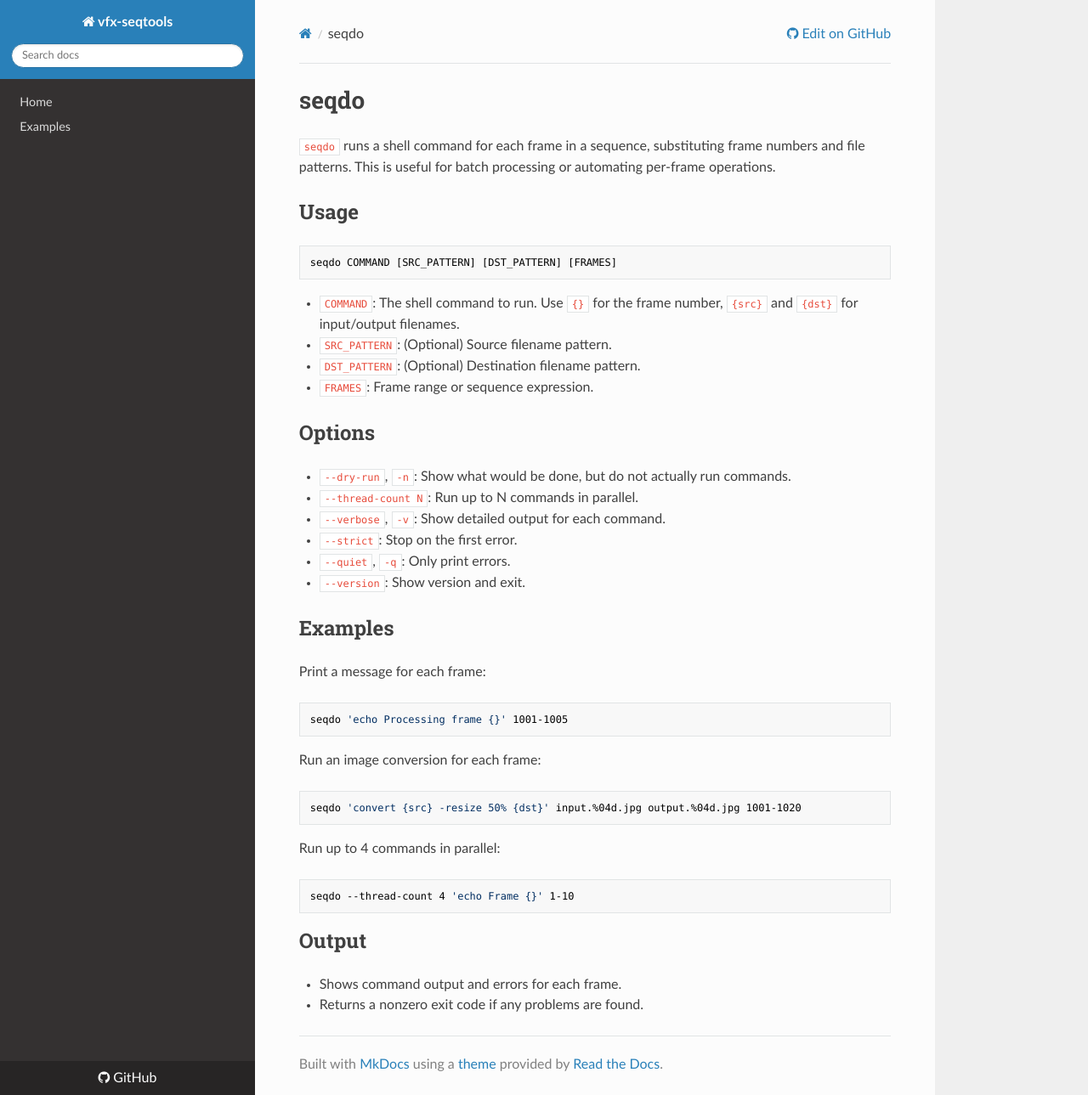
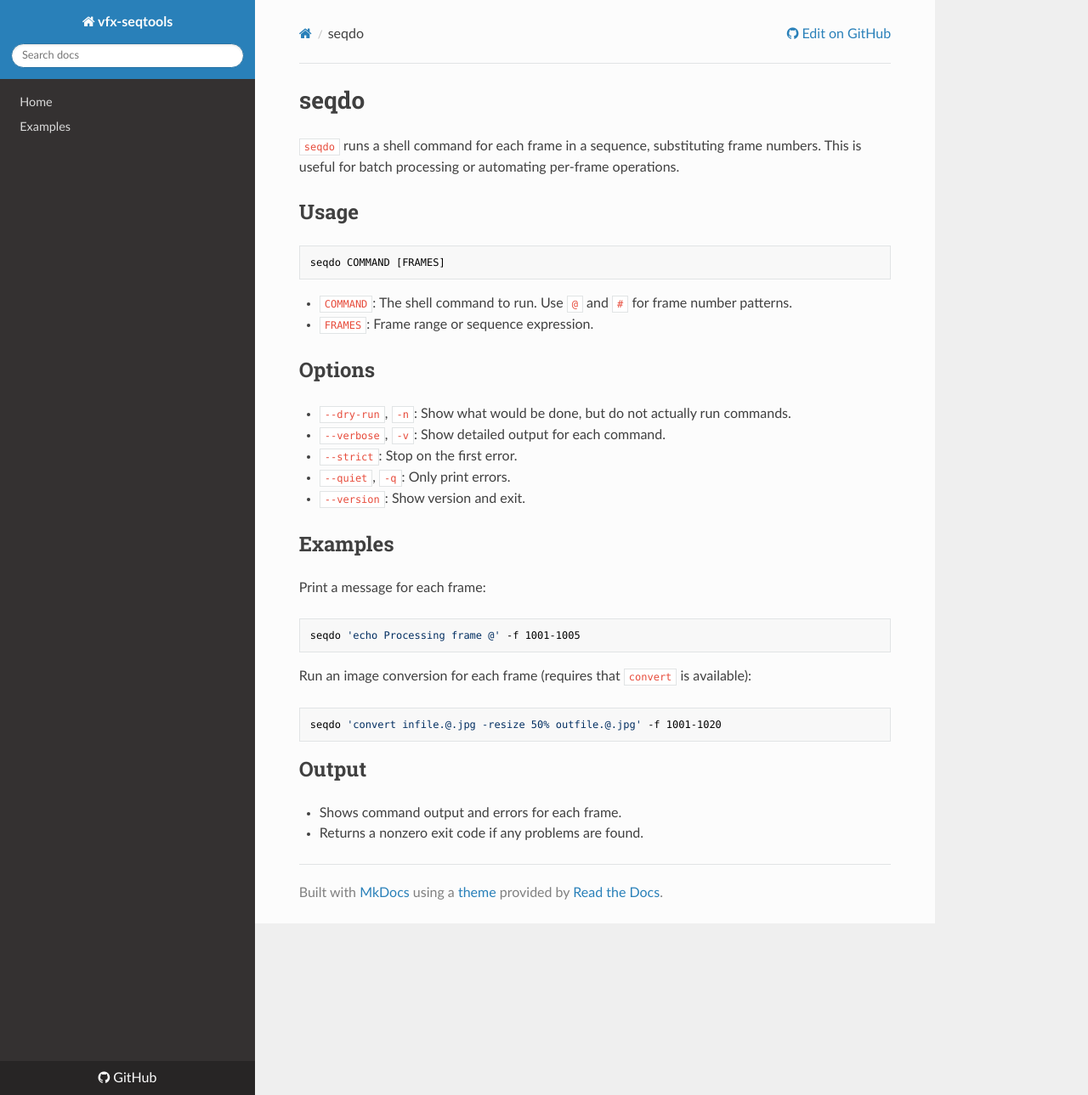
Before and after one commit to jdmacleod/vfx-seqtools, an MkDocs documentation site: the page built from docs/seqdo.md, in a window 1280 px wide and 1289 px high. Shown: the whole window at 85% size. Built offline with MkDocs 1.6.1, drawn with Linux system fonts in a browser that asks for light colours; nearby versions of some CDN libraries.

Commit message:
chore: align seqdo options and documentation

````diff
--- a/docs/seqdo.md
+++ b/docs/seqdo.md
@@ -1,22 +1,19 @@
 # seqdo
 
-`seqdo` runs a shell command for each frame in a sequence, substituting frame numbers and file patterns. This is useful for batch processing or automating per-frame operations.
+`seqdo` runs a shell command for each frame in a sequence, substituting frame numbers. This is useful for batch processing or automating per-frame operations.
 
 ## Usage
 
 ```bash
-seqdo COMMAND [SRC_PATTERN] [DST_PATTERN] [FRAMES]
+seqdo COMMAND [FRAMES]
 ```
 
-- `COMMAND`: The shell command to run. Use `{}` for the frame number, `{src}` and `{dst}` for input/output filenames.
-- `SRC_PATTERN`: (Optional) Source filename pattern.
-- `DST_PATTERN`: (Optional) Destination filename pattern.
+- `COMMAND`: The shell command to run. Use `@` and `#` for frame number patterns.
 - `FRAMES`: Frame range or sequence expression.
 
 ## Options
 
 - `--dry-run`, `-n`: Show what would be done, but do not actually run commands.
-- `--thread-count N`: Run up to N commands in parallel.
 - `--verbose`, `-v`: Show detailed output for each command.
 - `--strict`: Stop on the first error.
 - `--quiet`, `-q`: Only print errors.
@@ -27,19 +24,13 @@ seqdo COMMAND [SRC_PATTERN] [DST_PATTERN] [FRAMES]
 Print a message for each frame:
 
 ```bash
-seqdo 'echo Processing frame {}' 1001-1005
+seqdo 'echo Processing frame @' -f 1001-1005
 ```
 
-Run an image conversion for each frame:
+Run an image conversion for each frame (requires that `convert` is available):
 
 ```bash
-seqdo 'convert {src} -resize 50% {dst}' input.%04d.jpg output.%04d.jpg 1001-1020
-```
-
-Run up to 4 commands in parallel:
-
-```bash
-seqdo --thread-count 4 'echo Frame {}' 1-10
+seqdo 'convert infile.@.jpg -resize 50% outfile.@.jpg' -f 1001-1020
 ```
 
 ## Output
````
Also changed, not shown: docs/examples.md (+3 -9 lines), 1 other file.
